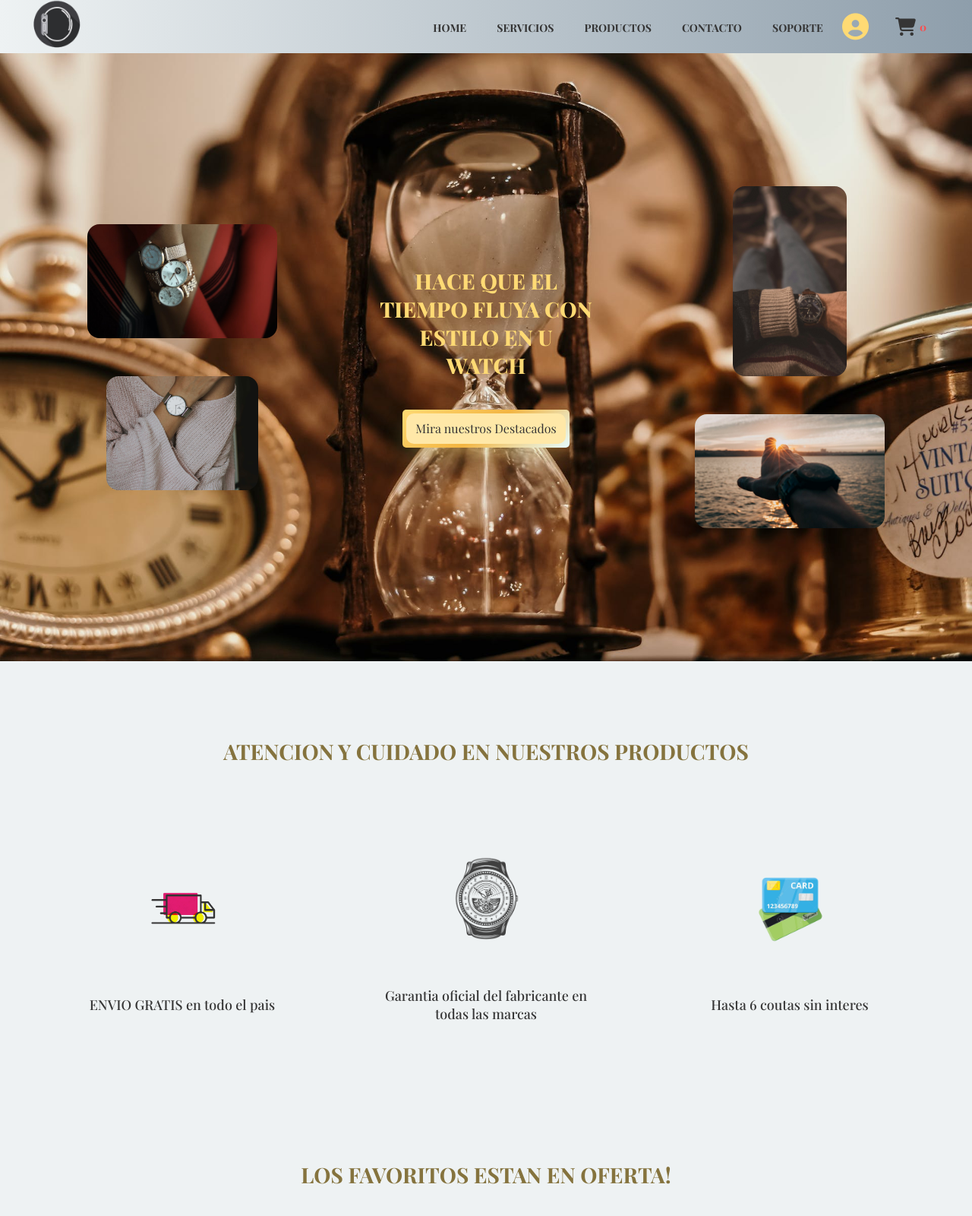
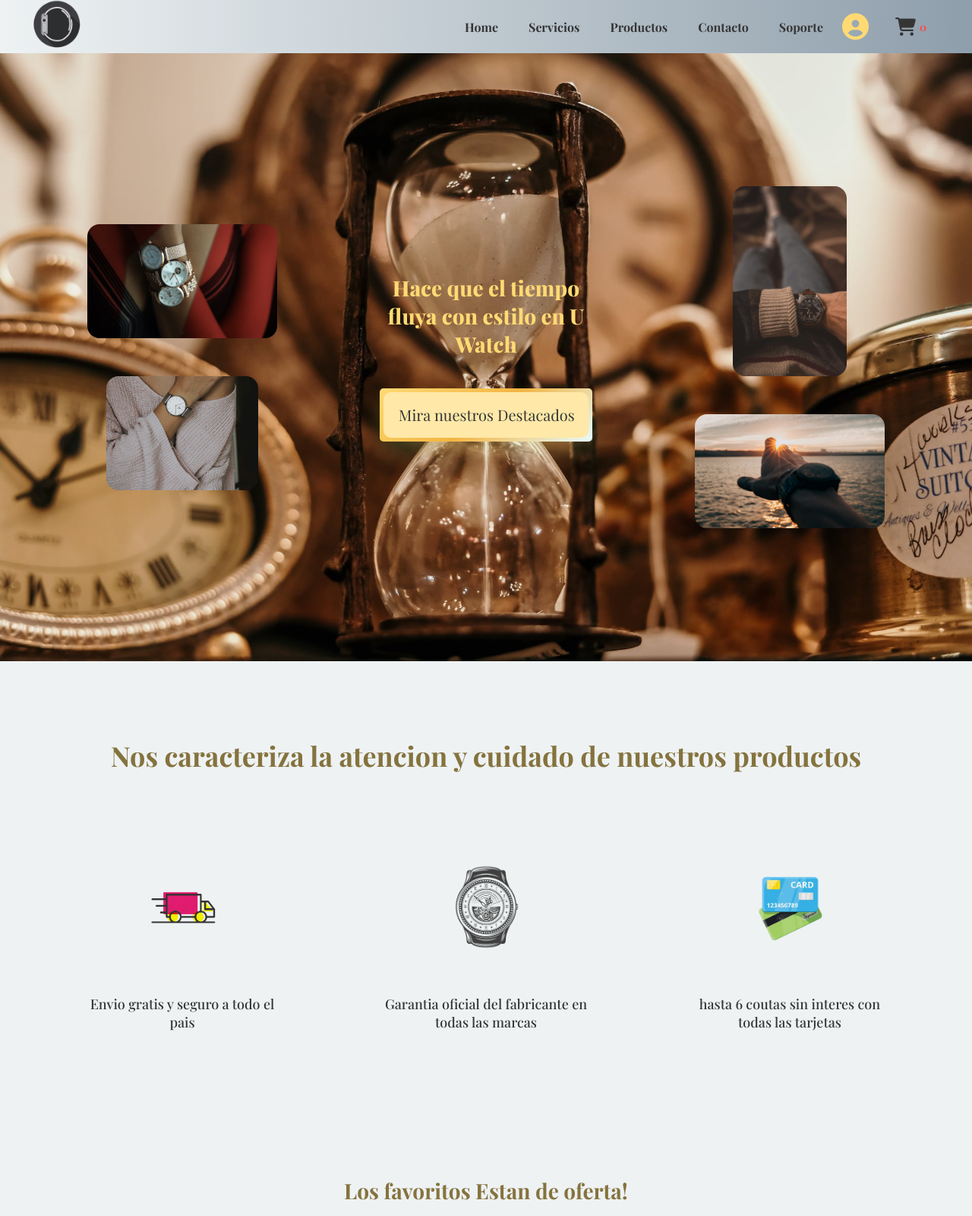
Before and after one commit to Ulises966/Proyecto-Integrador-JavaScript-Smaldoni-Ulises, a plain HTML site: page index.html in a window 1280 px wide. Shown: the top 1600 px of the page at 76% size. Drawn offline with nearby package versions, Linux system fonts and the light colour scheme; a web font is replaced by a local one.

Commit message:
Revert "update"

```diff
--- a/assets/style.css
+++ b/assets/style.css
@@ -53,7 +53,7 @@ header {
 }
 .navbar__list li a {
     color: var(--text-navbar-link);
-    font-size: 14px;
+    font-size: 16px;
     font-weight: 700;
 }
 
@@ -375,7 +375,7 @@ main {
   color: #FFFFFF;
   display: flex;
   font-family: Phantomsans, sans-serif;
-  font-size: 16px;
+  font-size: 20px;
   justify-content: center;
   line-height: 1em;
   max-width: 100%;
@@ -398,7 +398,7 @@ main {
     justify-content: center;
     align-items: center;
   background-color: #ffe8a8;
-  padding: 12px 12px;
+  padding: 20px 20px;
   border-radius: 10px;
   width: 100%;
   height: 100%;
@@ -496,7 +496,7 @@ main {
 }
 #servicios h2 {
     display: flex;
-    font-size: 28px;
+    font-size: 36px;
     align-items: center;
     justify-content: center;
     text-align: center;
@@ -592,7 +592,7 @@ main {
     flex-direction: column;
     justify-content: center;
     align-items: center;
-    max-width: 1200px;
+    max-width: 100vh;
     padding: 70px 0px;
     gap: 100px;
 }
@@ -610,7 +610,6 @@ main {
     align-items: center;
     flex-wrap: wrap;
     gap: 20px;
-    max-width: 1000px;
 }
 
 .container__card {
@@ -685,6 +684,7 @@ main {
     justify-content: center;
     align-items: center;
     gap: 60px;
+    padding: 10px;
     width: 100vw;
 }
 .products-offer h3 {
@@ -693,14 +693,14 @@ main {
 }
 
 .products-offer__container {
-    padding: 30px 0px 30px 0px ;
+    padding: 10px;
     display: flex;
     justify-content: center;
     align-items: center;
     flex-direction: row;
     flex-wrap: wrap;
-    width: 100%;
     gap: 40px;
+    width: 100vw;
     border-top: dotted 10px #7bffab62;
     border-bottom: dotted 10px #7bffab62;
 }
@@ -714,7 +714,6 @@ main {
     align-items: center;
     gap: 20px;
     padding: 10px;
-    background-color: rgb(255, 248, 227)
 }
 .offer-img-contain {
     display: flex;
--- a/index.html
+++ b/index.html
@@ -40,11 +40,11 @@
             <div class="navbar__menu">
 
                 <ul class="navbar__list">
-                    <li><a class="nav-link" href="#hero">HOME</a></li>
-                    <li><a class="nav-link" href="#servicios">SERVICIOS</a></li>
-                    <li><a class="nav-link" href="#products">PRODUCTOS</a></li>
-                    <li><a class="nav-link" href="#contact">CONTACTO</a></li>
-                    <li><a class="nav-link" href="#footer">SOPORTE</a></li>
+                    <li><a class="nav-link" href="#hero">Home</a></li>
+                    <li><a class="nav-link" href="#servicios">Servicios</a></li>
+                    <li><a class="nav-link" href="#products">Productos</a></li>
+                    <li><a class="nav-link" href="#contact">Contacto</a></li>
+                    <li><a class="nav-link" href="#footer">Soporte</a></li>
                </ul>
 
             </div>
@@ -99,7 +99,7 @@
                         <div class="hero-img2">  </div>
                     </div>
                     <div class="hero__info">
-                        <h1>HACE QUE EL TIEMPO FLUYA CON ESTILO EN U WATCH</h1>
+                        <h1>Hace que el tiempo fluya con estilo en U Watch</h1>
                         <button class="button-hero" role="button">
                             <a href="#products" class="text">Mira nuestros Destacados</a>
                         </button>
@@ -117,14 +117,14 @@
 
         <section id="servicios">
 
-            <h2> ATENCION Y CUIDADO EN NUESTROS PRODUCTOS </h2>
+            <h2> Nos caracteriza la atencion y cuidado de nuestros productos </h2>
 
             <div class="servicios__container">
                 <div class="servicios-info">
                     <div class="servicios-img">
                         <img src="./assets/img/envio.png" alt="imagen de envio">
                     </div>
-                    <p>ENVIO GRATIS en todo el pais</p>
+                    <p>Envio gratis y seguro a todo el pais</p>
                 </div>
 
                 <div class="servicios-info">
@@ -138,7 +138,7 @@
                     <div class="servicios-img">
                         <img src="./assets/img/tarjetas.png" alt="tarjetas">
                     </div>
-                    <p>Hasta 6 coutas sin interes </p>
+                    <p>hasta 6 coutas sin interes con todas las tarjetas</p>
                 </div>
 
             </div>
@@ -148,7 +148,7 @@
         <section id="products">
 
                 <div class="products-offer">
-                    <h3>LOS FAVORITOS ESTAN EN OFERTA! </h3>
+                    <h3>Los favoritos Estan de oferta! </h3>
 
                     <div class="products-offer__container">
 
@@ -156,7 +156,7 @@
 
                 </div>
 
-            <h4>NUESTROS PRODUCTOS </h4>
+            <h4>Nuestros productos </h4>
 
             <div class="List-categories">
                 <button class="category hover-btn active">Todos</button>
```
